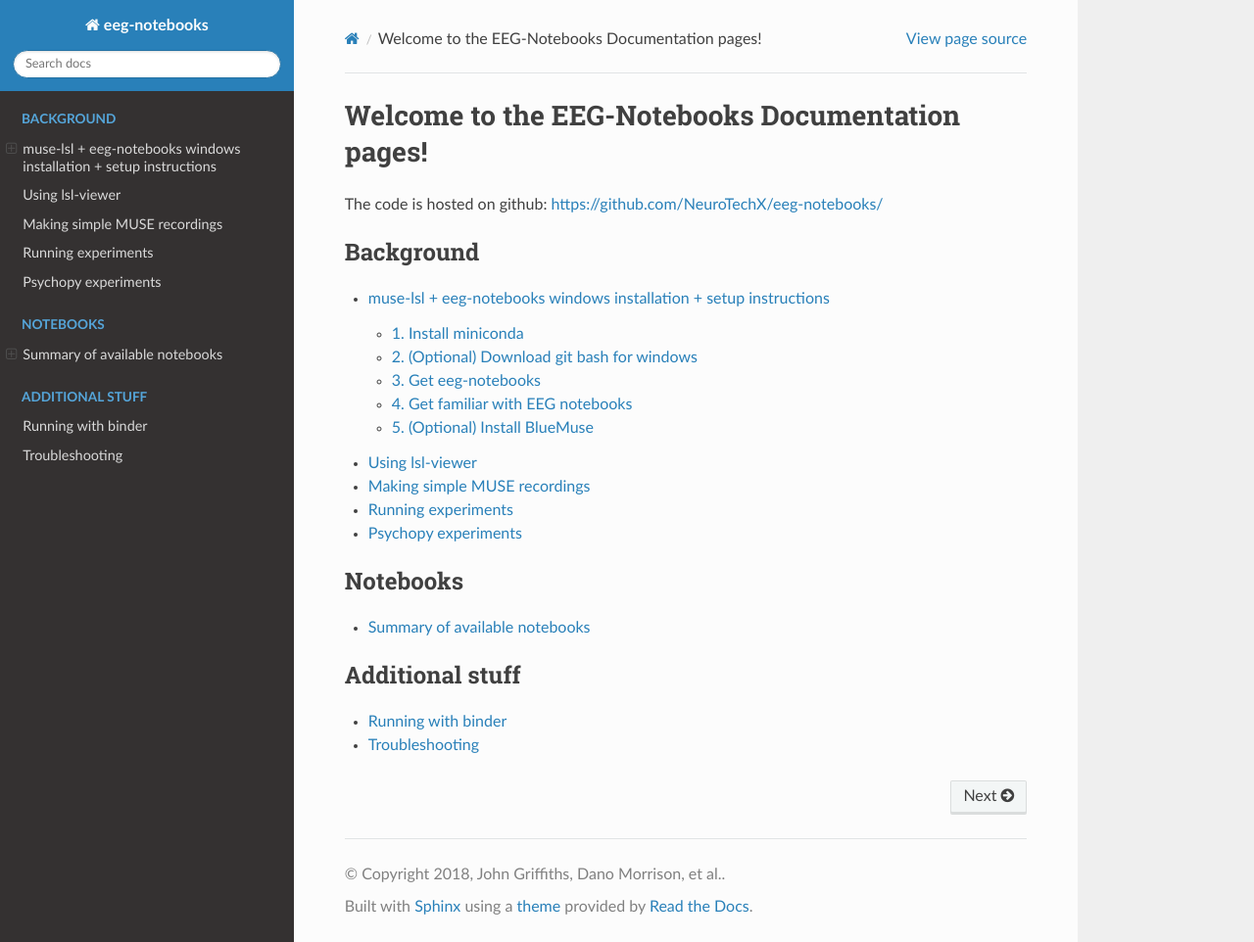
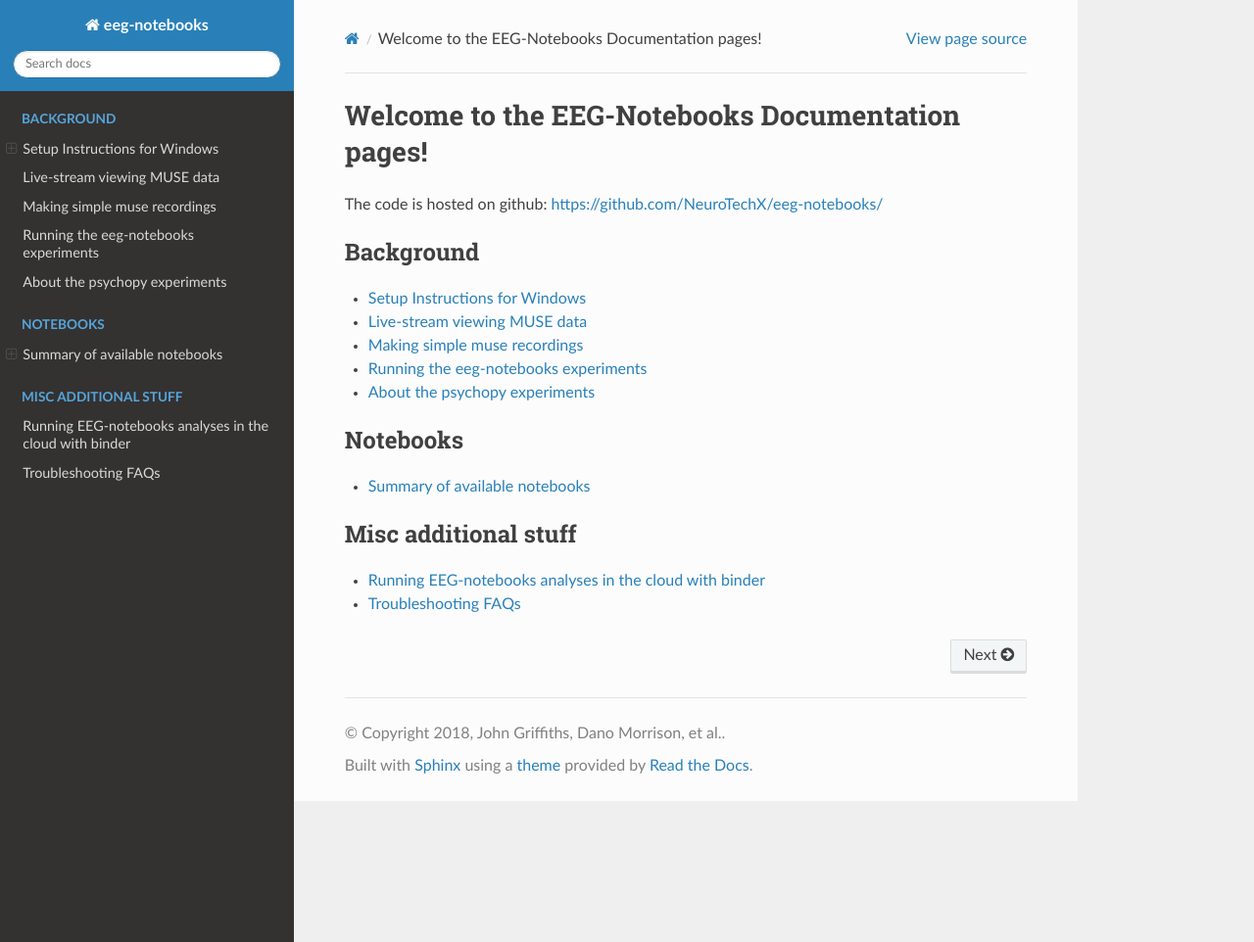
Before and after one commit to NeuroTechX/eeg-notebooks_v0.1, a Sphinx documentation site: the page built from doc/index.rst, in a window 1280 px wide and 962 px high. Shown: the whole window at 98% size. Built offline with Sphinx 7.4.7 and the Read the Docs theme 2.0.0, drawn with Linux system fonts in a browser that asks for light colours; pages that are not in the unit, such as notebooks, are missing from menus.

Commit message:
Update index.rst

```diff
--- a/doc/index.rst
+++ b/doc/index.rst
@@ -7,13 +7,13 @@
 
 .. toctree::
     :caption:  Background
-    :maxdepth: 2
+    :maxdepth: 1
 
-    setup_instructions_windows.md
-    using_lsl-viewer.md
-    making_simple_muse_recordings.md
-    running_experiments.md
-    psychopy_experiments.md
+    Setup Instructions for Windows <setup_instructions_windows.md>
+    Live-stream viewing MUSE data <using_lsl-viewer.md>
+    Making simple muse recordings <making_simple_muse_recordings.md>
+    Running the eeg-notebooks experiments <running_experiments.md>
+    About the psychopy experiments <psychopy_experiments.md>
 
 
 .. toctree::
@@ -35,8 +35,8 @@
 
 
 .. toctree::
-    :caption: Additional stuff
-    :maxdepth: 3
+    :caption: Misc additional stuff
+    :maxdepth: 1
 
-    running_with_binder.md
-    troubleshooting.md
+    Running EEG-notebooks analyses in the cloud with binder <running_with_binder.md>
+    Troubleshooting FAQs <troubleshooting.md>
```
